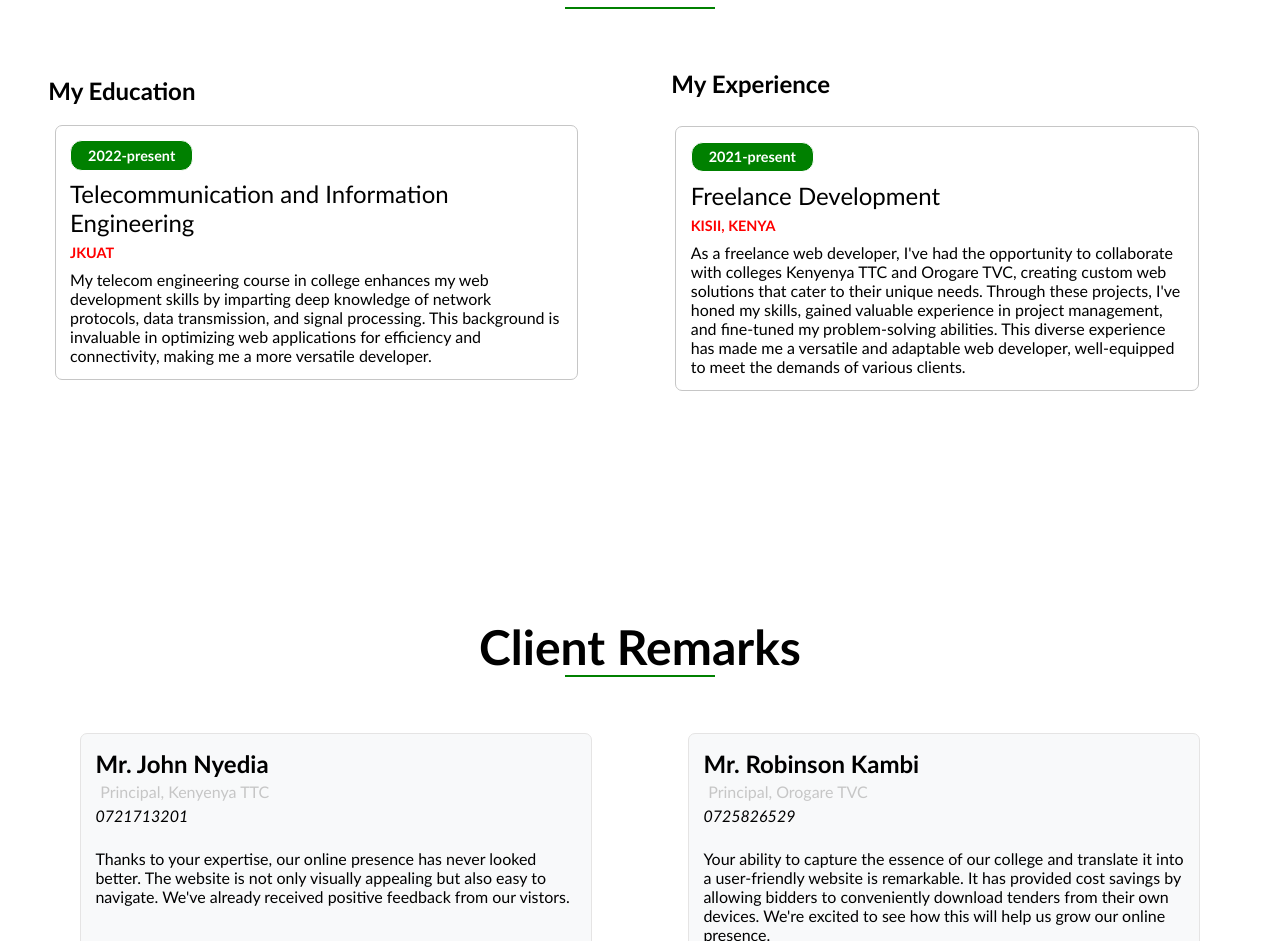
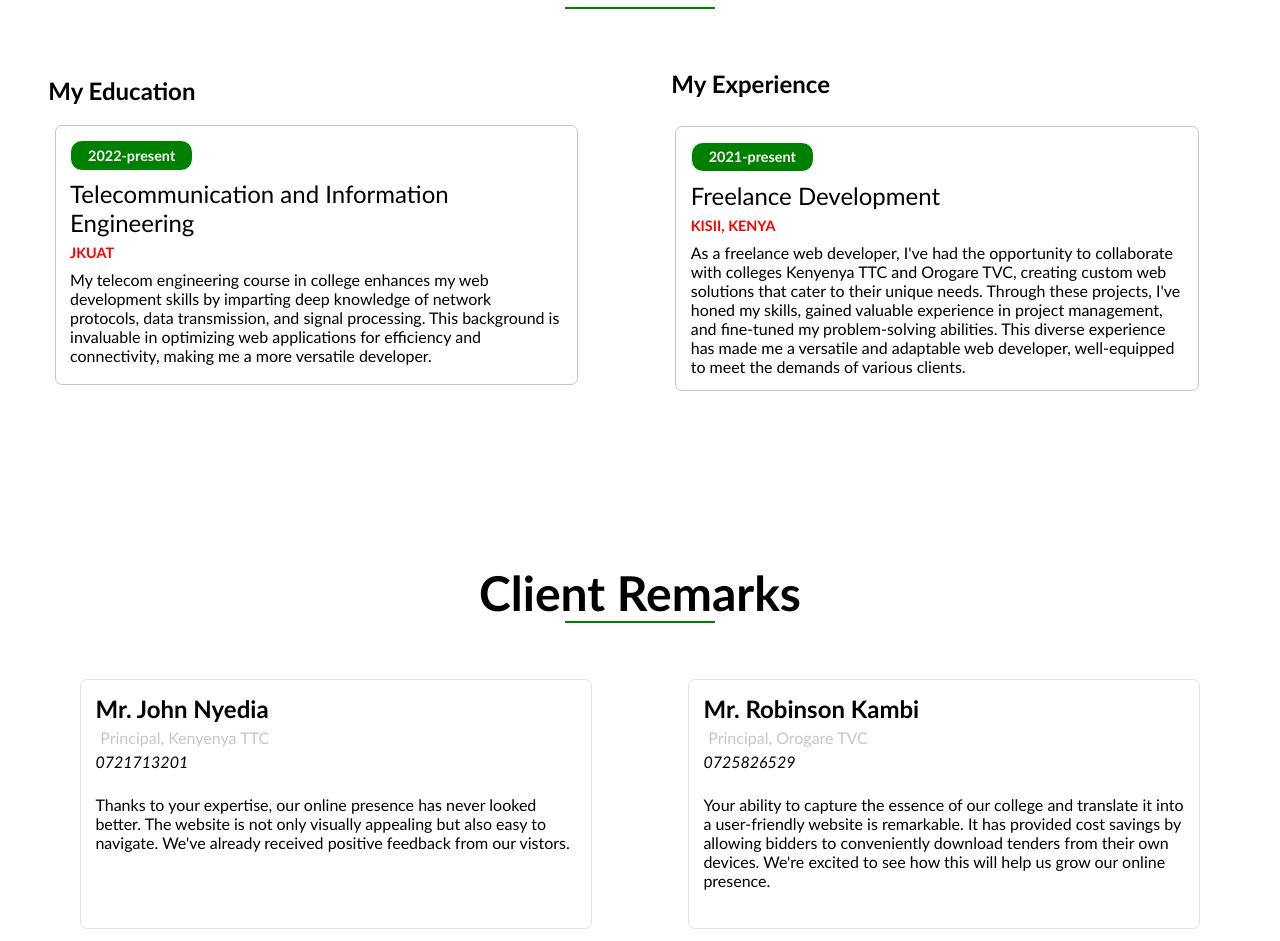
Before and after one commit to sweetLawrence/My-Portfolio-Website, a React (Create React App) app: page /as in a window 1280 px wide. Shown: the part 2371-3312 px from the top of the page. Built offline with nearby package versions, Linux system fonts and the light colour scheme.

Commit message:
Mobile Nav successfuly added

```diff
--- a/src/styles/clients.css
+++ b/src/styles/clients.css
@@ -1,8 +1,8 @@
 .client-remarks {
-  border: 0.1px solid #e5e4e4;
+  border: 1.5px solid #e5e4e4;
   min-width: 50px;
   width: 40%;
-  background: #f8f9fa;
+  /* background: #f8f9fa; */
   /* max-width:600px; */
   overflow: auto;
   min-height: 250px;
@@ -12,7 +12,7 @@
   flex-shrink: 2;
 }
 .clients {
-  padding-top: 10em;
+  padding-top: 7.5em;
   /* background: red; */
 }
 .clients .top {
--- a/src/styles/utilitybox.css
+++ b/src/styles/utilitybox.css
@@ -4,9 +4,10 @@
   width: 90%;
   max-width: 550px;
   overflow: auto;
-  min-height: 250px;
+  min-height: 260px;
   border-radius: 7px;
   margin: 1em;
+  margin-bottom: .1em;
   padding: 0.9em;
   flex-shrink: 2;
 }
```
